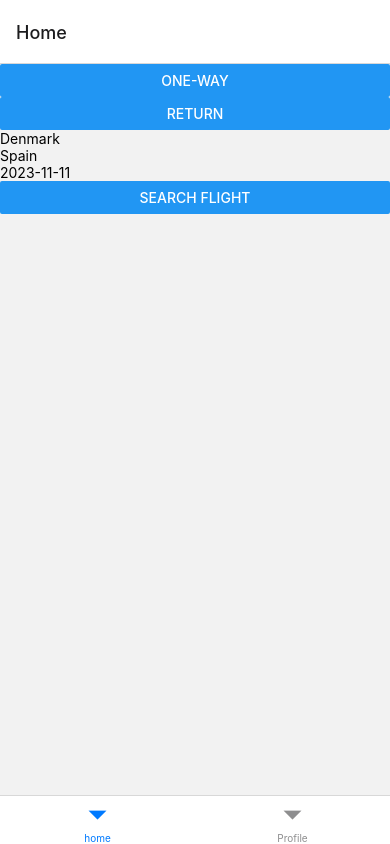
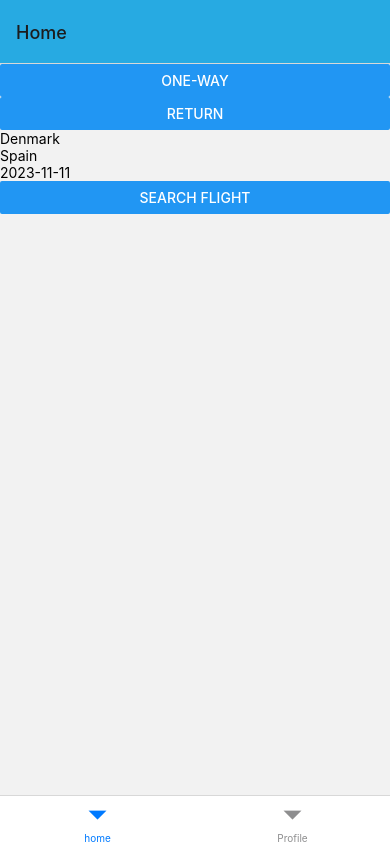
Before and after one commit to BasilOmsha/react-native-moblie-app, a React Native app in the folder client/: screen / in a window 390 px wide. Built offline with nearby package versions, Linux system fonts and the light colour scheme.

Commit message:
added stack navigation to main app tab nav

```diff
--- a/client/components/navigation/mainAppNav.js
+++ b/client/components/navigation/mainAppNav.js
@@ -1,17 +1,32 @@
+import React from 'react';
 import {NavigationContainer} from '@react-navigation/native';
 import {createBottomTabNavigator} from '@react-navigation/bottom-tabs';
 import {createStackNavigator} from '@react-navigation/stack';
 import UserProfile from '../profilePage/UserProfile';
 import HomePage from '../homePage/HomePage';
 import FlightSearchResults from '../flightSearchResults/flightSearchResults';
+import FlightHeader from '../../flightSearchHeader/flightHeaderDate';
+import FlightDetails from '../flightDetails/flightDetails';
 
 const Tab = createBottomTabNavigator();
 const Stack = createStackNavigator();
 
 const HomeStackScreen = () => (
-  <Stack.Navigator>
+  <Stack.Navigator
+    screenOptions={{
+      headerStyle: {
+        backgroundColor: '#27aae2', // Set your desired background color
+      },
+    }}>
     <Stack.Screen name="Home" component={HomePage} />
-    <Stack.Screen name="Flights" component={FlightSearchResults} />
+    <Stack.Screen
+      name="Flights"
+      options={{
+        headerRight: () => <FlightHeader />,
+      }}
+      component={FlightSearchResults}
+    />
+    <Stack.Screen name="FlightDetails" component={FlightDetails} />
   </Stack.Navigator>
 );
 
```
